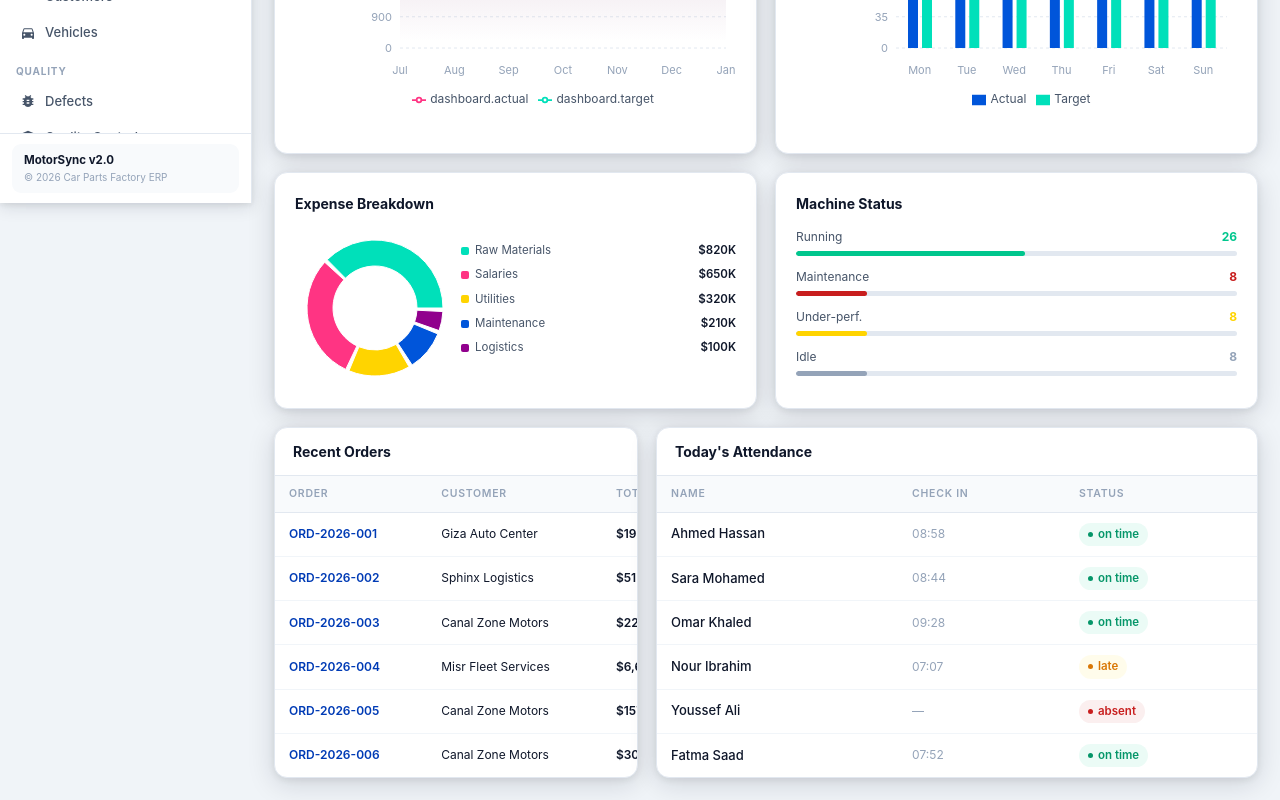
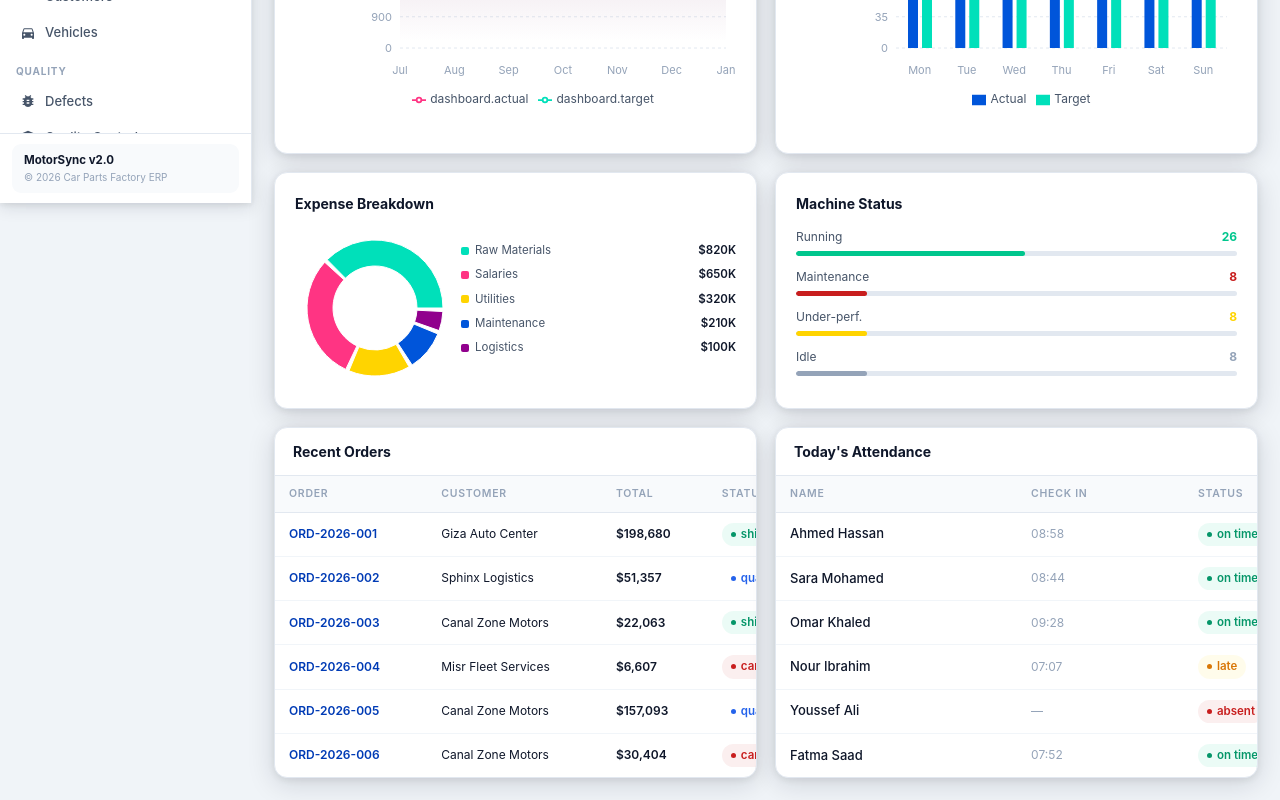
Before and after one commit to esraamhmd/CarPartsFactoryDashboards, a Next.js app: page / in a window 1280 px wide. Shown: the part 597-1397 px from the top of the page. Built offline with nearby package versions, Linux system fonts and the light colour scheme; sample sign-in values are in the browser's storage.

Commit message:
some changes

```diff
--- a/app/globals.css
+++ b/app/globals.css
@@ -222,7 +222,7 @@ input, select, textarea { font-family: inherit; }
 }
 
 /* ══════════ TABLES ══════════ */
-.table-wrap { width: 100%; overflow-x: auto; -webkit-overflow-scrolling: touch; }
+.table-wrap { width: 100%; overflow-x: auto; -webkit-overflow-scrolling: touch; display: block; }
 .table-wrap::-webkit-scrollbar { height: 4px; }
 table { width: 100%; min-width: 520px; border-collapse: collapse; font-size: 13px; }
 thead th {
@@ -400,3 +400,6 @@ input:focus, select:focus, textarea:focus {
   box-shadow: 0 0 0 3px rgba(200,30,30,0.12) !important;
   outline: none !important;
 }
+
+.grid-cols-2 > * { min-width: 0; }
+.chart-2col > * { min-width: 0; }
--- a/app/page.tsx
+++ b/app/page.tsx
@@ -217,12 +217,12 @@ export default function Dashboard() {
       {/* Tables row — stacks on tablet */}
       <div className="grid-cols-2" style={{ display:'grid', gridTemplateColumns:'1fr 1fr', gap:18 }}>
         {/* Recent orders */}
-        <div className="card" style={{ overflow:'hidden' }}>
+        <div className="card" style={{ overflow:'hidden', minWidth:0 }}>
           <div style={{ padding:'13px 18px', borderBottom:'1px solid var(--border)', fontWeight:700, fontSize:14 }}>
             {t('dashboard.recentOrders')}
           </div>
-          <div style={{ overflowX:'auto', WebkitOverflowScrolling:'touch', width:'100%' }}>
-            <table style={{ minWidth:600, width:'100%' }}>
+          <div className="table-wrap">
+            <table style={{ minWidth:600 }}>
               <thead><tr>
                 <th>{lang==='ar'?'رقم الطلب':'Order'}</th>
                 <th className="hide-mob">{lang==='ar'?'العميل':'Customer'}</th>
@@ -248,8 +248,8 @@ export default function Dashboard() {
           <div style={{ padding:'13px 18px', borderBottom:'1px solid var(--border)', fontWeight:700, fontSize:14 }}>
             {t('dashboard.todayAtt')}
           </div>
-          <div style={{ overflowX:'auto', WebkitOverflowScrolling:'touch', width:'100%' }}>
-            <table style={{ minWidth:600, width:'100%' }}>
+          <div className="table-wrap">
+            <table style={{ minWidth:600 }}>
               <thead><tr>
                 <th>{lang==='ar'?'الاسم':'Name'}</th>
                 <th className="hide-mob">{lang==='ar'?'وقت الدخول':'Check In'}</th>
```
